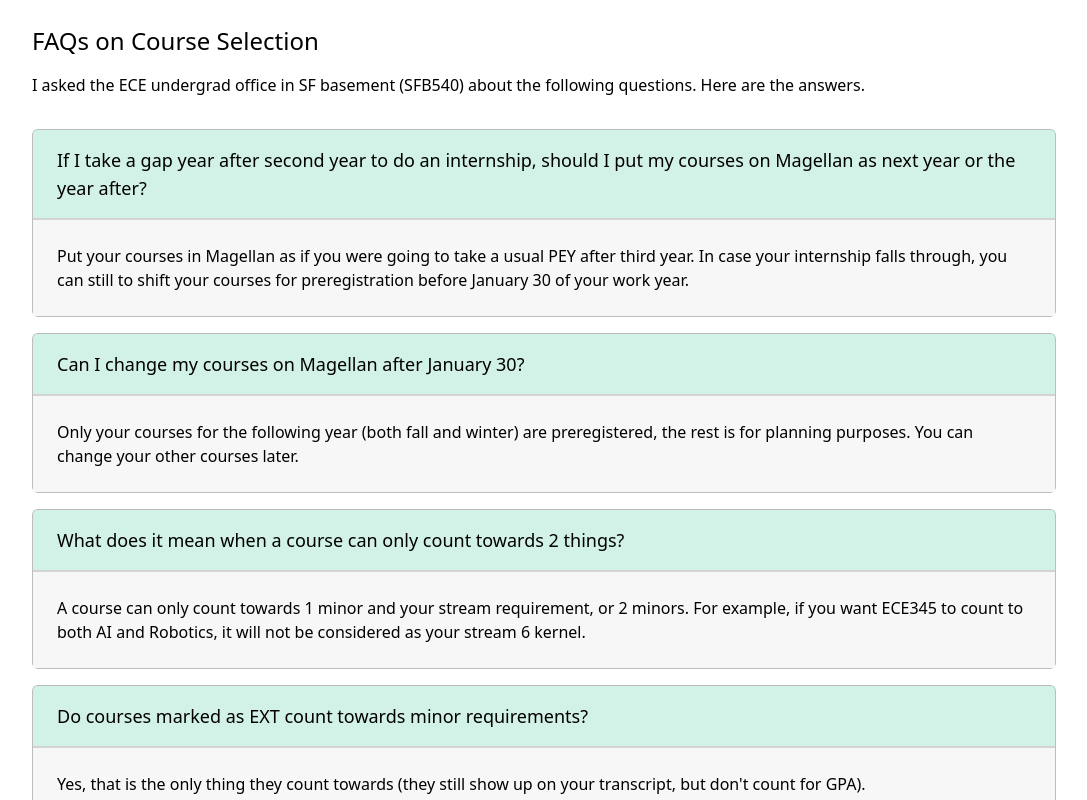
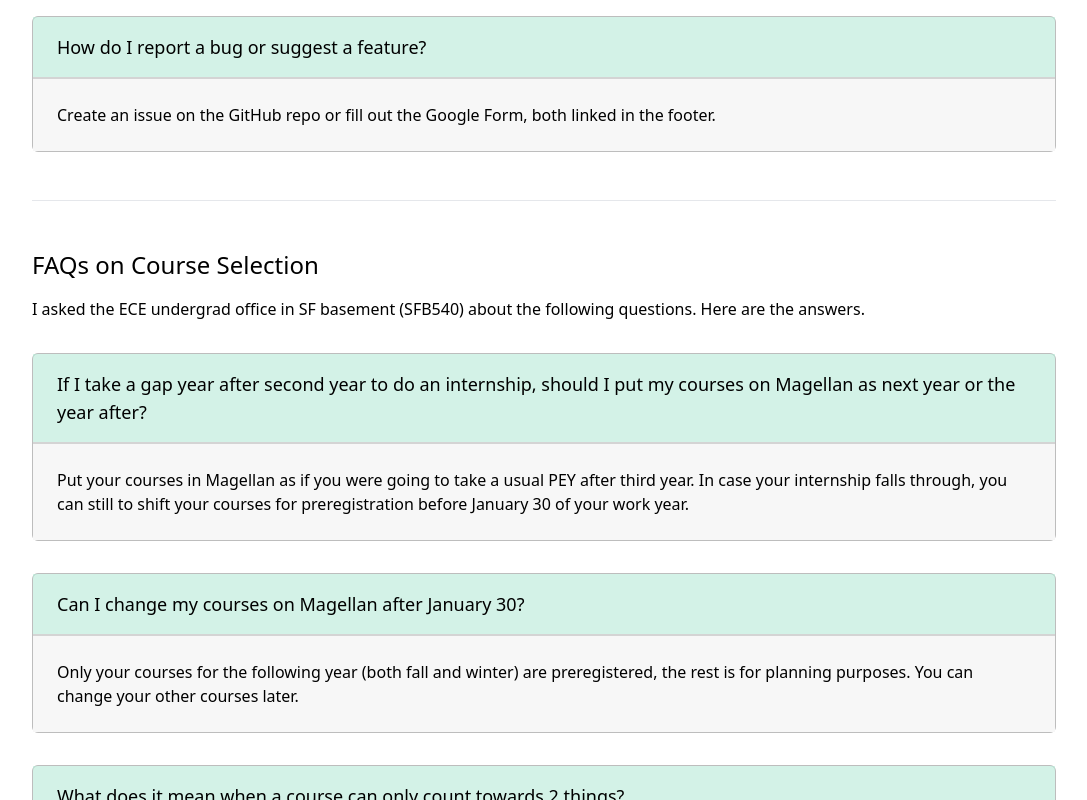
Before and after one commit to sunnwydays/ecepathmaker, a React (Vite) app: page /faq in a window 1280 px wide. Shown: the part 3200-4000 px from the top of the page, without its empty margins (96-1183 px from the left). Built offline with nearby package versions, Linux system fonts and the light colour scheme; no server answers.

Commit message:
Increase gap between FAQ cards

```diff
--- a/src/pages/FAQ.tsx
+++ b/src/pages/FAQ.tsx
@@ -54,7 +54,7 @@ const FAQ: FC = () => {
             <h2 className="mb-8 pt-8 text-2xl font-medium" id="site-faqs">
                 FAQs on using Pathmaker
             </h2>
-            <div className="flex flex-col gap-4">
+            <div className="flex flex-col gap-8">
                 {siteFaqData.map((faq, index) => (
                     <FAQCard
                         key={index}
@@ -72,7 +72,7 @@ const FAQ: FC = () => {
                 I asked the ECE undergrad office in SF basement (SFB540)
                 about the following questions. Here are the answers.
             </p>
-            <div className="flex flex-col gap-4">
+            <div className="flex flex-col gap-8">
                 {courseFaqData.map((faq, index) => (
                     <FAQCard
                         key={index}
```
